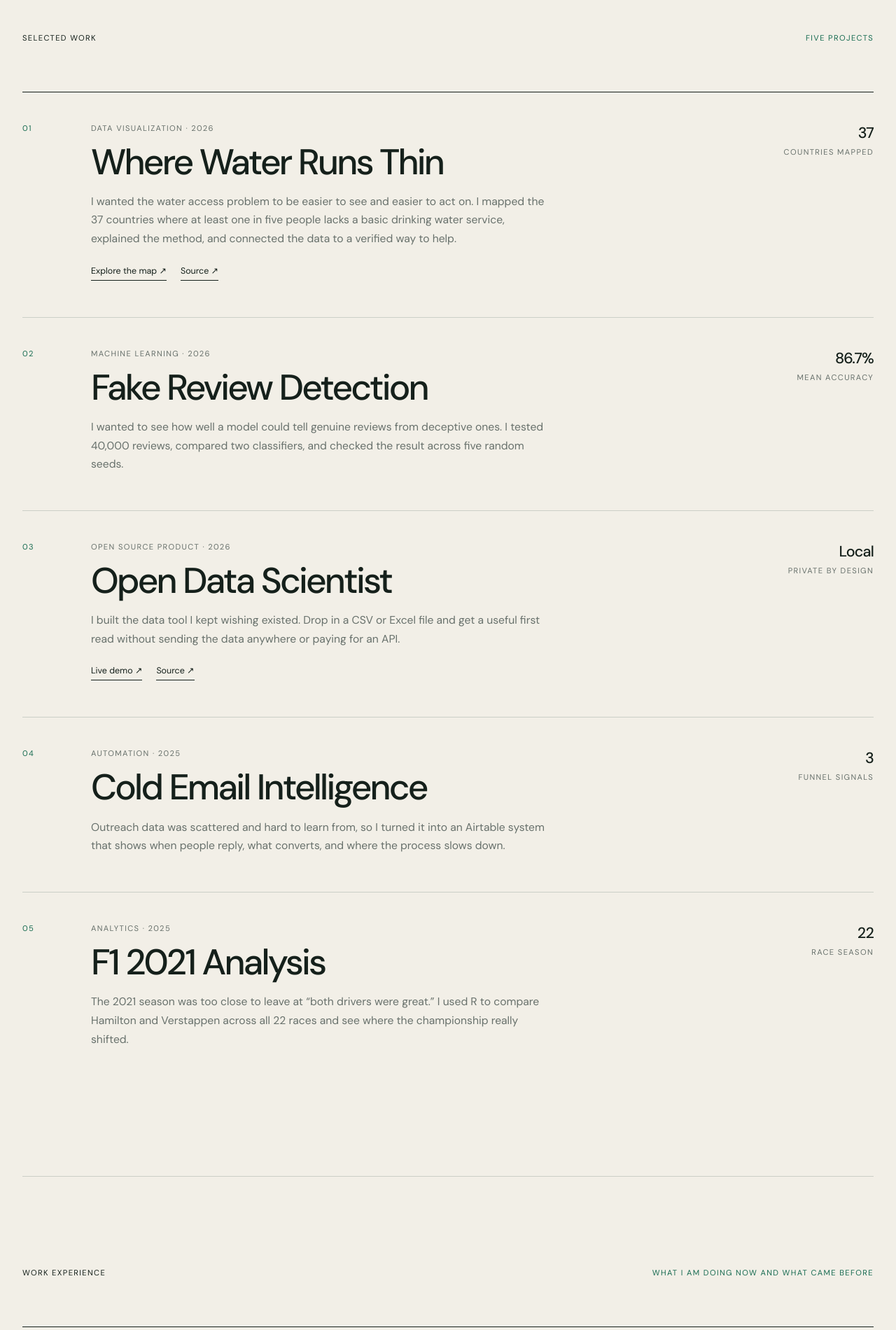
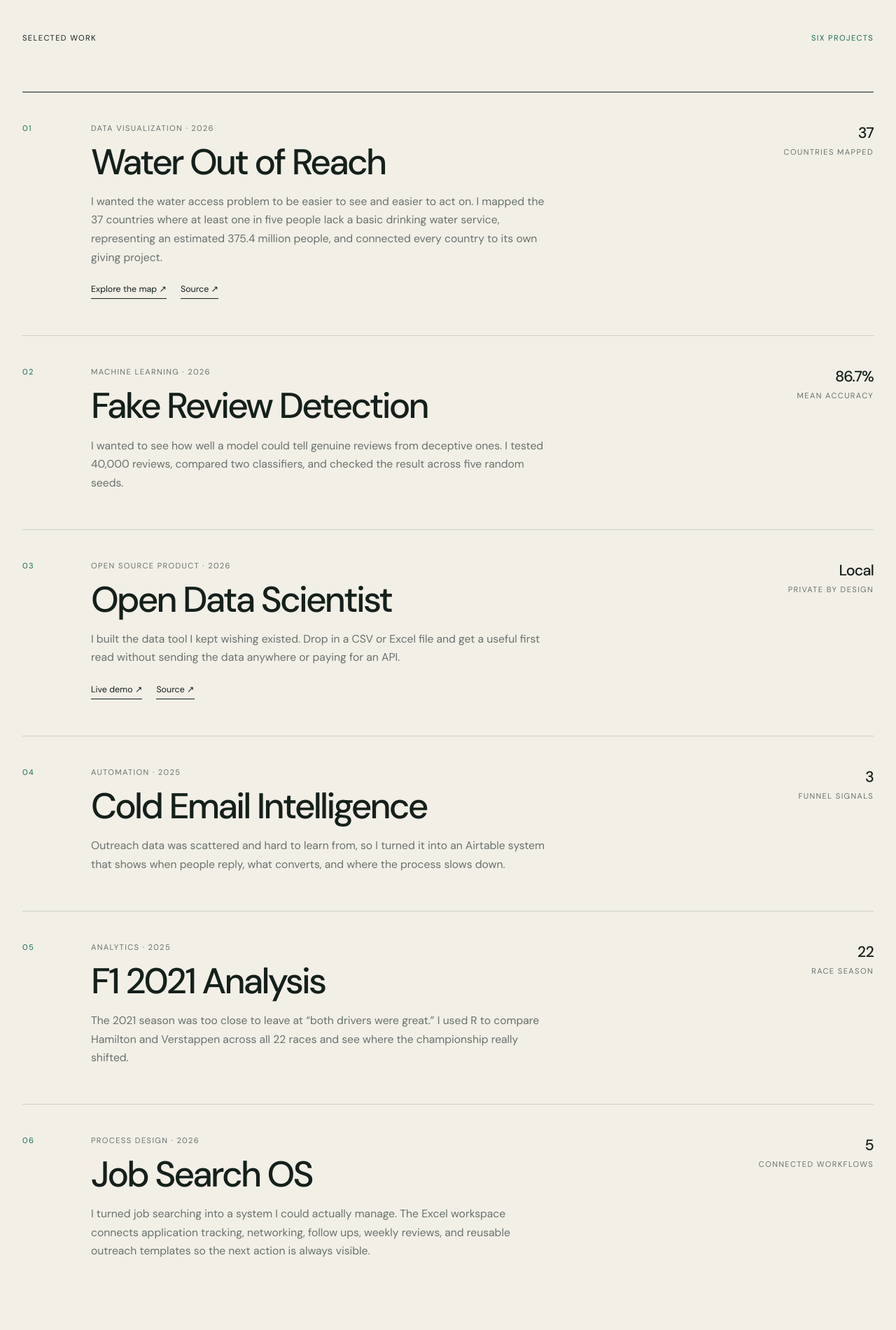
Before and after one commit to omaraljashmi/omaraljashmi.github.io, a plain HTML site: page index.html in a window 1280 px wide. Shown: the part 1400-3300 px from the top of the page at 70% size. Drawn offline with Linux system fonts and the light colour scheme.

Commit message:
Add complete project portfolio

```diff
--- a/index.html
+++ b/index.html
@@ -65,20 +65,21 @@
       <section class="section" id="work">
         <header class="section-heading reveal">
           <p>Selected work</p>
-          <span>Five projects</span>
+          <span>Six projects</span>
         </header>
 
         <div class="project-list">
-          <article class="project reveal">
+          <article class="project reveal" id="water-out-of-reach">
             <div class="project-number">01</div>
             <div class="project-copy">
               <p class="project-type">Data visualization · 2026</p>
-              <h2>Where Water Runs Thin</h2>
+              <h2>Water Out of Reach</h2>
               <p>
                 I wanted the water access problem to be easier to see and easier
                 to act on. I mapped the 37 countries where at least one in five
-                people lacks a basic drinking water service, explained the
-                method, and connected the data to a verified way to help.
+                people lack a basic drinking water service, representing an
+                estimated 375.4 million people, and connected every country to
+                its own giving project.
               </p>
               <div class="project-links">
                 <a href="https://omaraljashmi.github.io/water-relief-map/" target="_blank" rel="noreferrer">Explore the map ↗</a>
@@ -91,7 +92,7 @@
             </div>
           </article>
 
-          <article class="project reveal">
+          <article class="project reveal" id="fake-review-detection">
             <div class="project-number">02</div>
             <div class="project-copy">
               <p class="project-type">Machine learning · 2026</p>
@@ -108,7 +109,7 @@
             </div>
           </article>
 
-          <article class="project reveal">
+          <article class="project reveal" id="open-data-scientist">
             <div class="project-number">03</div>
             <div class="project-copy">
               <p class="project-type">Open source product · 2026</p>
@@ -120,7 +121,7 @@
               </p>
               <div class="project-links">
                 <a href="https://open-data-scientist-omar.streamlit.app" target="_blank" rel="noreferrer">Live demo ↗</a>
-                <a href="https://github.com/omaraljashmi/open-data-scientist" target="_blank" rel="noreferrer">Source ↗</a>
+                <a href="https://github.com/omaraljashmi/data-insight-studio" target="_blank" rel="noreferrer">Source ↗</a>
               </div>
             </div>
             <div class="project-result">
@@ -129,7 +130,7 @@
             </div>
           </article>
 
-          <article class="project reveal">
+          <article class="project reveal" id="cold-email-intelligence">
             <div class="project-number">04</div>
             <div class="project-copy">
               <p class="project-type">Automation · 2025</p>
@@ -146,7 +147,7 @@
             </div>
           </article>
 
-          <article class="project reveal">
+          <article class="project reveal" id="f1-2021-analysis">
             <div class="project-number">05</div>
             <div class="project-copy">
               <p class="project-type">Analytics · 2025</p>
@@ -160,6 +161,24 @@
             <div class="project-result">
               <strong>22</strong>
               <span>race season</span>
+            </div>
+          </article>
+
+          <article class="project reveal" id="job-search-os">
+            <div class="project-number">06</div>
+            <div class="project-copy">
+              <p class="project-type">Process design · 2026</p>
+              <h2>Job Search OS</h2>
+              <p>
+                I turned job searching into a system I could actually manage.
+                The Excel workspace connects application tracking, networking,
+                follow ups, weekly reviews, and reusable outreach templates so
+                the next action is always visible.
+              </p>
+            </div>
+            <div class="project-result">
+              <strong>5</strong>
+              <span>connected workflows</span>
             </div>
           </article>
         </div>
```
